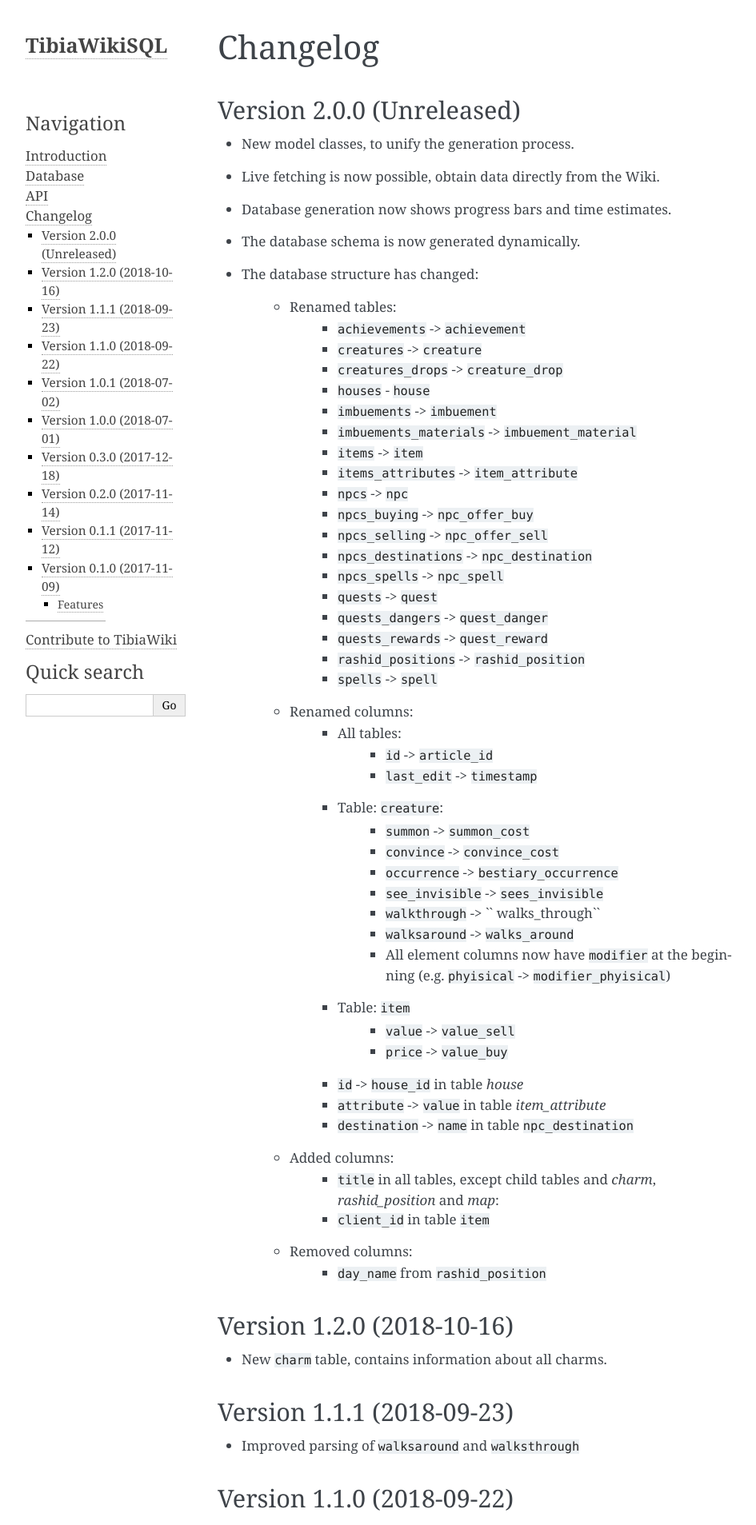
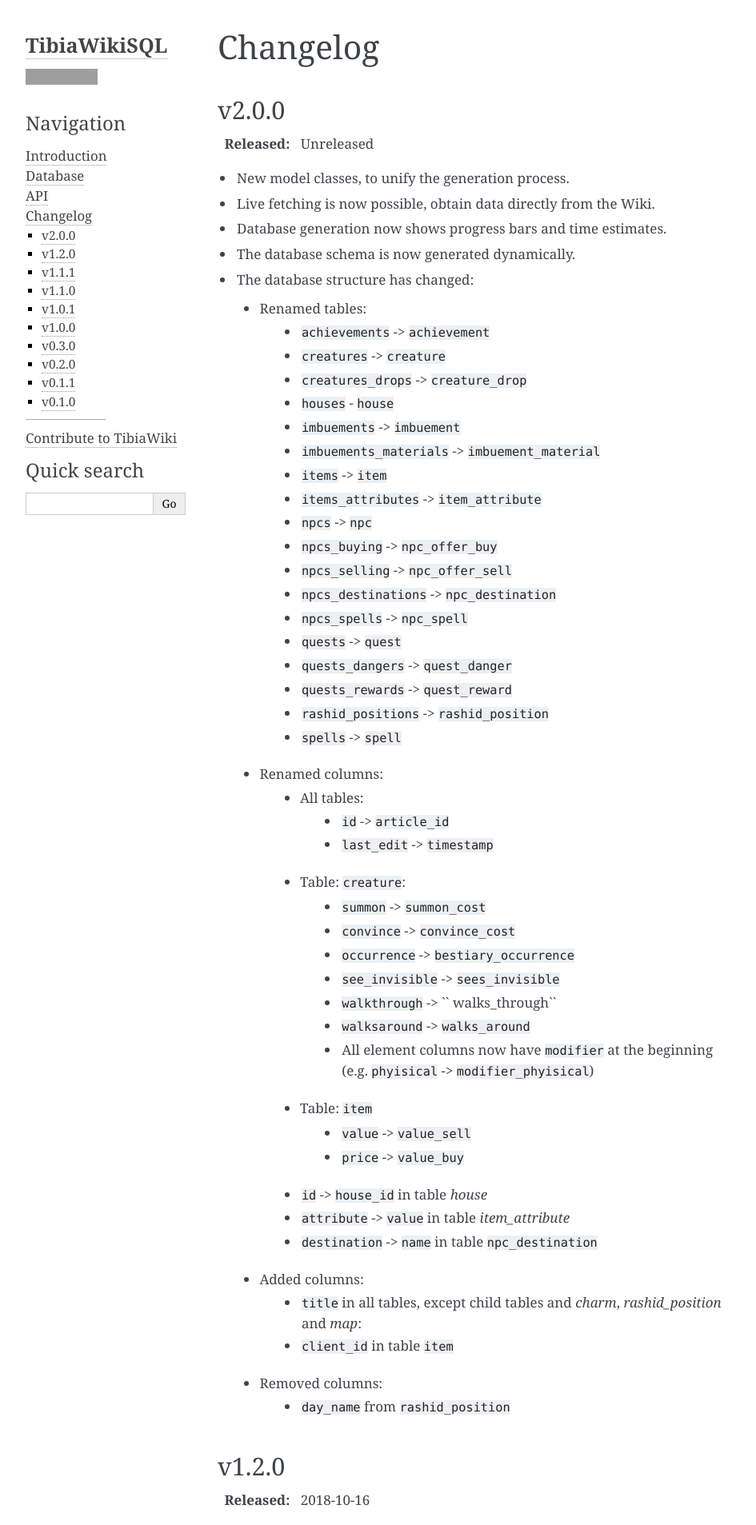
Before and after one commit to Galarzaa90/tibiawiki-sql, a Sphinx documentation site: the page built from docs/changelog.rst, in a window 1280 px wide. Shown: the top 1907 px of the page at 80% size, without its empty margins (148-1093 px from the left). Built offline with Sphinx 7.4.7, drawn with Linux system fonts in a browser that asks for light colours; some of the changed text lies outside the part shown; grey boxes are pictures that could not be loaded.

Commit message:
Improved changelog

```diff
--- a/CHANGELOG.rst
+++ b/CHANGELOG.rst
@@ -1,7 +1,11 @@
+=========
 Changelog
 =========
-Version 2.0.0 (Unreleased)
---------------------------
+
+v2.0.0
+======
+:Released: Unreleased
+
 - New model classes, to unify the generation process.
 - Live fetching is now possible, obtain data directly from the Wiki.
 - Database generation now shows progress bars and time estimates.
@@ -53,27 +57,37 @@ Version 2.0.0 (Unreleased)
         - ``day_name`` from ``rashid_position``
 
 
-Version 1.2.0 (2018-10-16)
---------------------------
+v1.2.0
+======
+:Released: 2018-10-16
+
 -  New ``charm`` table, contains information about all charms.
 
-Version 1.1.1 (2018-09-23)
---------------------------
+v1.1.1
+======
+:Released: 2018-09-23
+
 -  Improved parsing of ``walksaround`` and ``walksthrough``
 
-Version 1.1.0 (2018-09-22)
---------------------------
+v1.1.0
+======
+:Released: 2018-09-22
+
 -  Added new columns to creatures table:
 
    -  ``walksaround``
    -  ``walksthrough``
 
-Version 1.0.1 (2018-07-02)
---------------------------
+v1.0.1
+======
+:Released: 2018-07-02
+
 -  Fixed bug caused when a category had a number of articles that was exactly a multiple of 50.
 
-Version 1.0.0 (2018-07-01)
---------------------------
+v1.0.0
+======
+:Released: 2018-07-01
+
 -  ``id`` is now TibiaWiki’s article id for the element, making them more reliable than autoincremented ids.
 -  Fixed bug with potion’s prices.
 -  Fixed bug with paralysable being inverted.
@@ -87,8 +101,10 @@ Version 1.0.0 (2018-07-01)
    -  ``armor``
    -  ``speed``
 
-Version 0.3.0 (2017-12-18)
---------------------------
+v0.3.0
+======
+:Released: 2017-12-18
+
 -  New ``items_keys`` table, contains key numbers with their uses and
    locations.
 -  New ``rashid_positions`` database, contains Rashid’s coordinates for each weekday.
@@ -96,13 +112,15 @@ Version 0.3.0 (2017-12-18)
 -  Added ``article``, ``class`` and ``client_id`` to ``items`` table.
 -  Added ``last_edit`` column to most tables.
 
-Version 0.2.0 (2017-11-14)
---------------------------
+v0.2.0
+======
+:Released: 2017-11-14
+
 -  Improved the parsing of all data tables, resulting in more
    consistency in values, less empty strings (not ``NULL``) and better
    handling of default values.
 -  New ``database_info`` table, it contains two rows, “version” and
-   “generated_date”, containing the script version used and the date the
+   “generated_date”, containing the script vused and the date the
    database was generated respectively.
 -  Added a new ``currency`` column to ``npcs_buying`` and
    ``npcs_selling``, it contains the id of the item used as currency for
@@ -111,18 +129,18 @@ Version 0.2.0 (2017-11-14)
    including item trades (e.g. 1 fighting spirit for 2 royal helmets).
 -  More item attributes are saved to ``item_attributes``.
 
-Version 0.1.1 (2017-11-12)
---------------------------
+v0.1.1
+======
+:Released: 2017-11-12
+
 -  Better attribute parsing, this means values should me more consistent
    and there are no entries without the ``name`` column
 -  No changes were made to the schema.
 
-Version 0.1.0 (2017-11-09)
---------------------------
-Initial release
+v0.1.0
+======
+:Released: 2017-11-09
 
-Features
-~~~~~~~~
 -  Creatures table, with all their attributes, including a separate
    table for all their loot.
 -  Loot drop percentage are calculated from loot statistics
--- a/docs/_static/custom.css
+++ b/docs/_static/custom.css
@@ -13,3 +13,65 @@ dl.exception > dt {
 h1.logo {
   font-size: 1.8em;
 }
+
+div.body ul {
+  list-style: disc;
+  margin: 1em 0;
+  padding-left: 1.3em;
+}
+
+div.body ul ul, div.body ol ul {
+  margin: .2em 0;
+  padding-left: 1.2em;
+}
+
+div.body ul li {
+  padding: 2px 0;
+}
+
+div.body ul.search li {
+  padding: 5px 0 5px 20px;
+}
+
+div.body ol {
+  counter-reset: li;
+  margin-left: 0;
+  padding-left: 0;
+}
+
+div.body ol ol {
+  margin: .2em 0;
+}
+
+div.body ol > li {
+  list-style: none;
+  margin: 0 0 0 1.9em;
+  padding: 2px 1px;
+  position: relative;
+}
+
+div.body ol > li:before {
+  content: counter(li) ".";
+  counter-increment: li;
+  top: -2px;
+  left: -1.9em;
+  width: 1.9em;
+  padding: 4px 0;
+  position: absolute;
+  text-align: left;
+}
+
+div.body p,
+div.body dd,
+div.body li {
+  line-height: 1.4em;
+}
+
+/* weird margins */
+li > p {
+  margin: 2px;
+}
+
+li > blockquote {
+  margin: 10px;
+}
```
Also changed, not shown: 1 other file.
